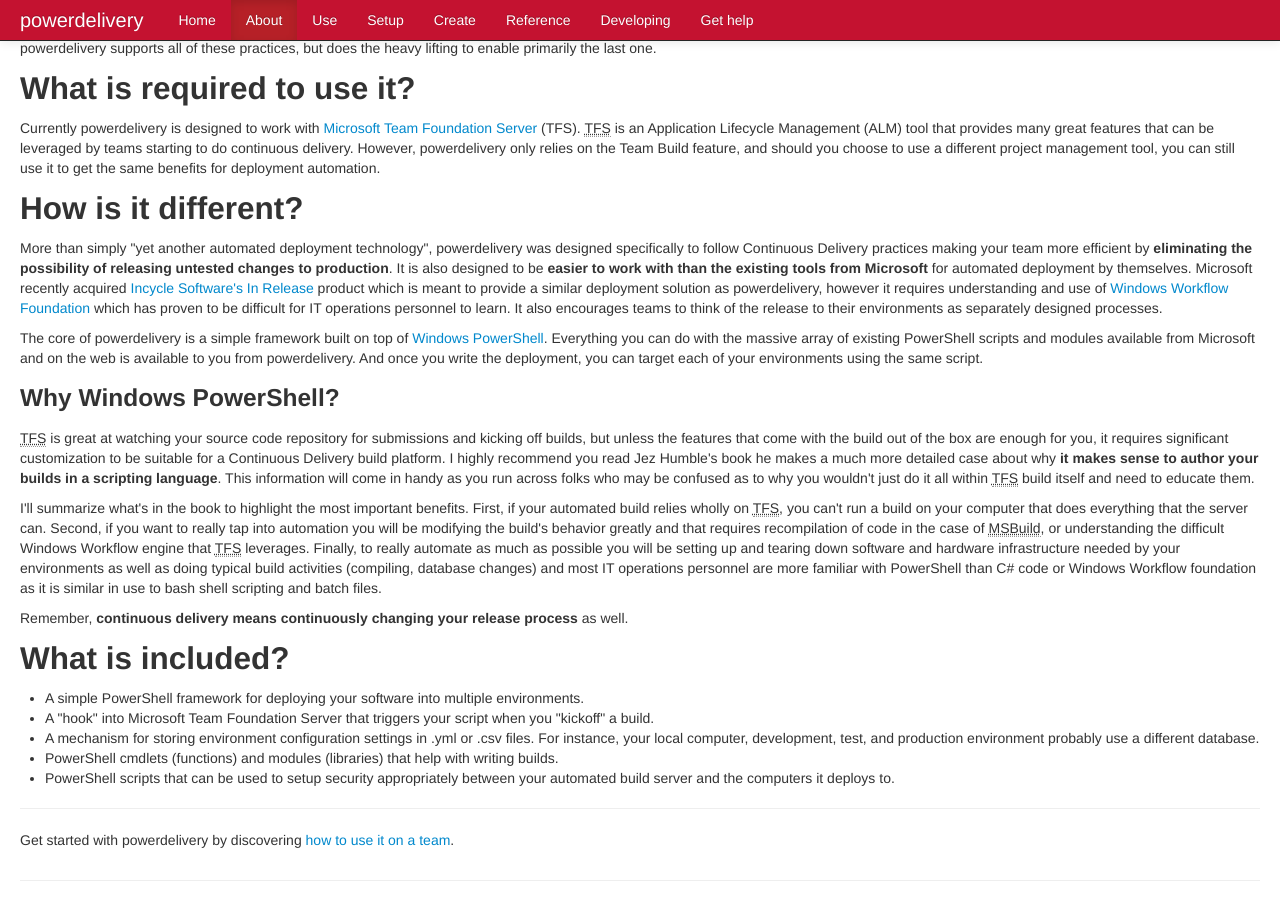
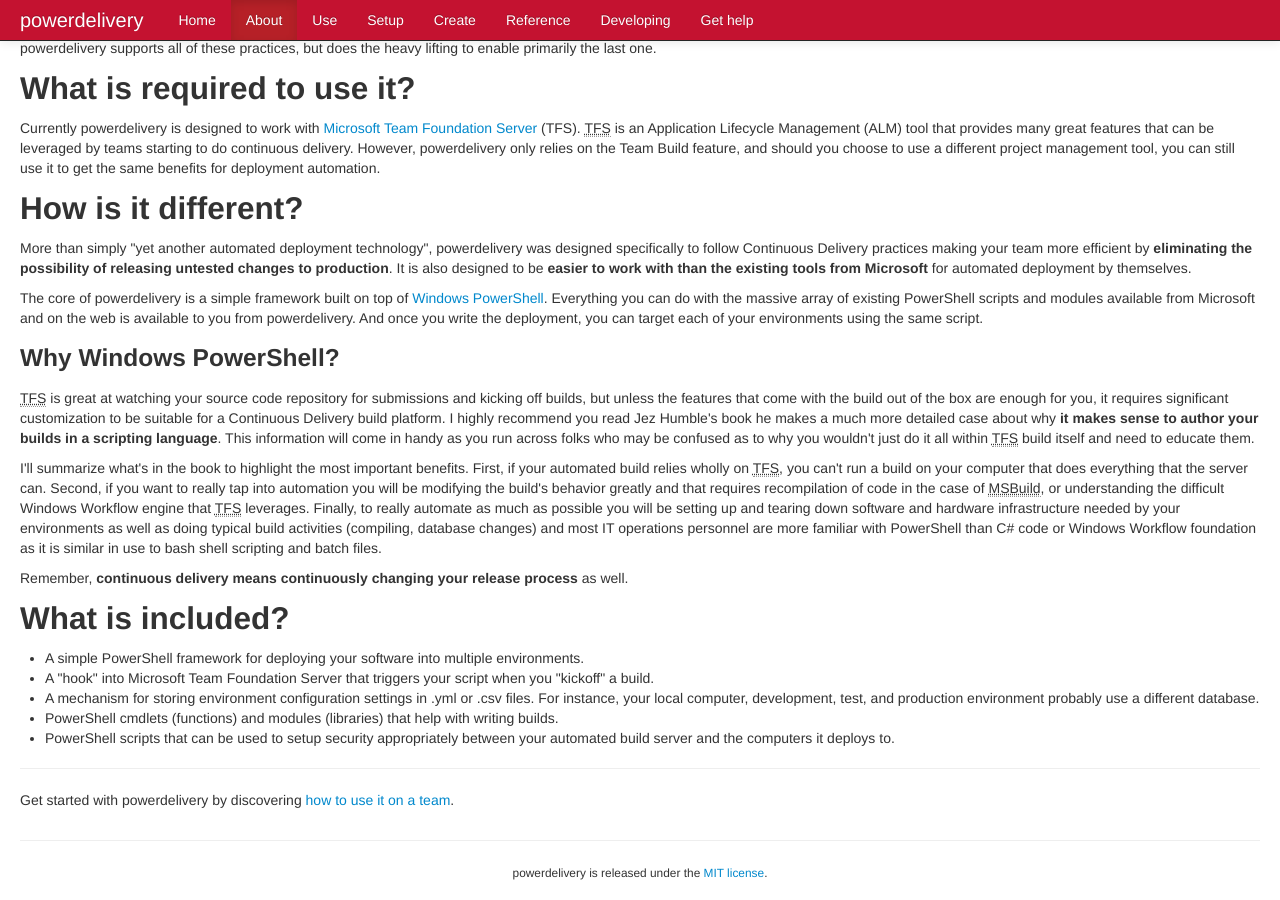
Before and after one commit to eavonius/powerdelivery, a Jekyll site: the page built from about.html, in a window 1280 px wide and 900 px high, scrolled down 472 px. Built offline with Jekyll 4.4.1, drawn with Linux system fonts in a browser that asks for light colours; nearby versions of some CDN libraries.

Commit message:
Updated description.

```diff
--- a/about.html
+++ b/about.html
@@ -39,11 +39,7 @@ layout: page
 	More than simply "yet another automated deployment technology", powerdelivery was designed specifically to
 	follow Continuous Delivery practices making your team more efficient by <b>eliminating the possibility of
 	releasing untested changes to production</b>. It is also designed to be <b>easier to work with than the existing
-	tools from Microsoft</b> for automated deployment by themselves. Microsoft recently acquired
-	<a href="http://www.incyclesoftware.com/inrelease/" target="_blank">Incycle Software's In Release</a> product which is meant to provide a similar deployment solution
-	as powerdelivery, however it requires understanding and use of <a href="http://msdn.microsoft.com/en-us/library/vstudio/ms734631(v=vs.90).aspx" target="_blank">Windows Workflow Foundation</a>
-	which has proven to be difficult for IT operations personnel to learn. It also encourages teams to think of the release to their environments
-	as separately designed processes.</p>
+	tools from Microsoft</b> for automated deployment by themselves.</p>
 	<p>The core of powerdelivery is a simple framework
 	built on top of <a href="http://technet.microsoft.com/en-us/library/bb978526.aspx" target="_blank">Windows PowerShell</a>.
 	Everything you can do with the massive array of existing PowerShell scripts and modules available from Microsoft and
```
